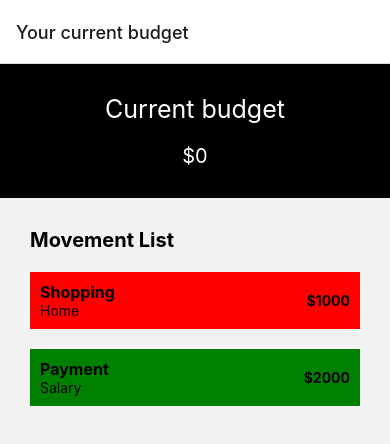
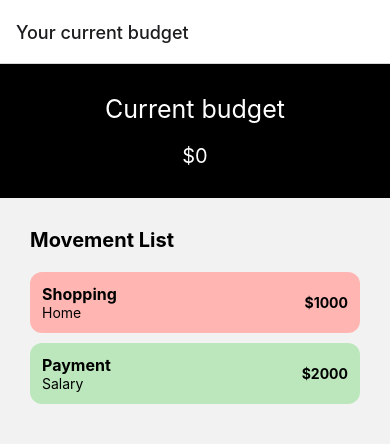
Before and after one commit to Danieruone/rn-budget, a React Native app: screen /Home in a window 390 px wide. Shown: the top 444 px of the page. Built offline with nearby package versions, Linux system fonts and the light colour scheme.

Commit message:
:lipstick: Change colors

```diff
--- a/src/components/MovementItem.tsx
+++ b/src/components/MovementItem.tsx
@@ -25,11 +25,12 @@ export const MovementItem = ({ data }: { data: Movement }) => {
 
 const styles = StyleSheet.create({
   container: {
-    marginBottom: 20,
+    marginBottom: 10,
     flexDirection: "row",
     justifyContent: "space-between",
-    padding: 10,
+    padding: 12,
     alignItems: "center",
+    borderRadius: 12,
   },
   titleName: {
     fontWeight: "bold",
@@ -39,9 +40,9 @@ const styles = StyleSheet.create({
     fontWeight: "bold",
   },
   expenseMovement: {
-    backgroundColor: "red",
+    backgroundColor: "#FFB6B3",
   },
   incomeMovement: {
-    backgroundColor: "green",
+    backgroundColor: "#BCE7BC",
   },
 });
```
